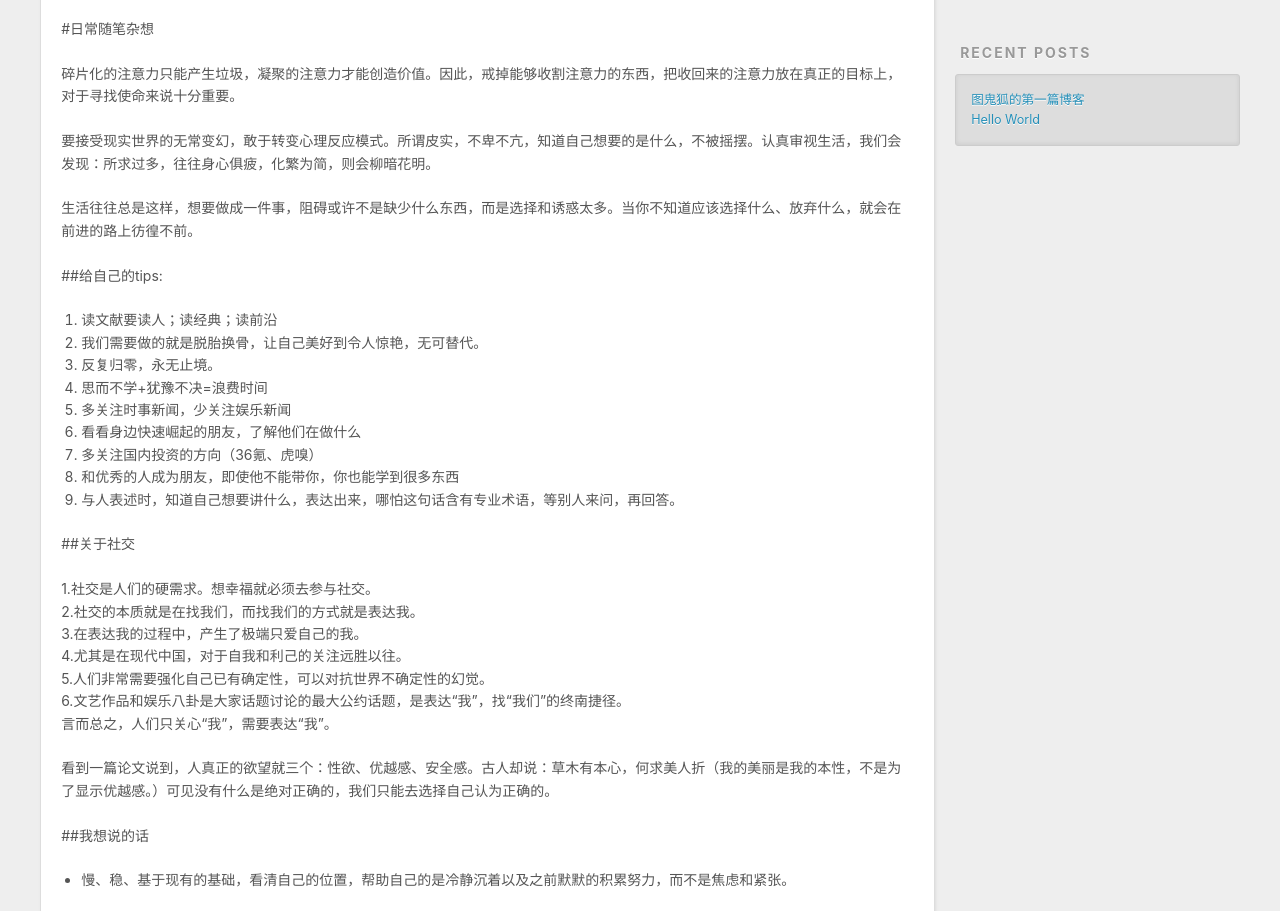
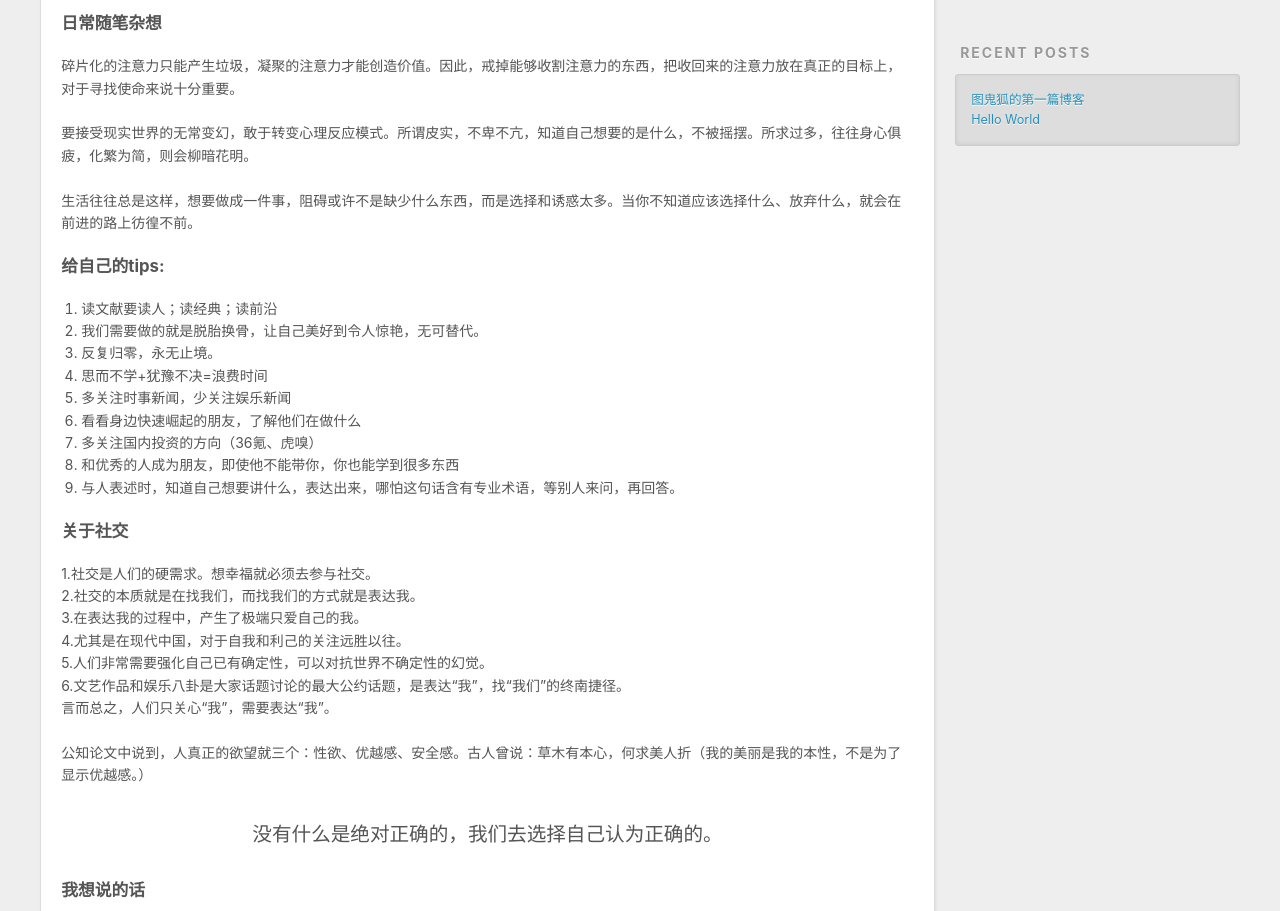
Before and after one commit to yhhhygge/yhhhygge.github.io, a plain HTML site: page index.html in a window 1280 px wide. Shown: the part 435-1346 px from the top of the page. Drawn offline with nearby package versions, Linux system fonts and the light colour scheme.

Commit message:
Site updated: 2020-06-22 14:57:54

```diff
--- a/index.html
+++ b/index.html
@@ -86,12 +86,10 @@
 
     <div class="article-entry" itemprop="articleBody">
 
-        <p>#日常随笔杂想</p>
-<p>碎片化的注意力只能产生垃圾，凝聚的注意力才能创造价值。因此，戒掉能够收割注意力的东西，把收回来的注意力放在真正的目标上，对于寻找使命来说十分重要。</p>
-<p>要接受现实世界的无常变幻，敢于转变心理反应模式。所谓皮实，不卑不亢，知道自己想要的是什么，不被摇摆。认真审视生活，我们会发现：所求过多，往往身心俱疲，化繁为简，则会柳暗花明。</p>
+        <h4 id="日常随笔杂想"><a href="#日常随笔杂想" class="headerlink" title="日常随笔杂想"></a>日常随笔杂想</h4><p>碎片化的注意力只能产生垃圾，凝聚的注意力才能创造价值。因此，戒掉能够收割注意力的东西，把收回来的注意力放在真正的目标上，对于寻找使命来说十分重要。</p>
+<p>要接受现实世界的无常变幻，敢于转变心理反应模式。所谓皮实，不卑不亢，知道自己想要的是什么，不被摇摆。所求过多，往往身心俱疲，化繁为简，则会柳暗花明。</p>
 <p>生活往往总是这样，想要做成一件事，阻碍或许不是缺少什么东西，而是选择和诱惑太多。当你不知道应该选择什么、放弃什么，就会在前进的路上彷徨不前。</p>
-<p>##给自己的tips:</p>
-<ol>
+<h4 id="给自己的tips"><a href="#给自己的tips" class="headerlink" title="给自己的tips:"></a>给自己的tips:</h4><ol>
 <li>读文献要读人；读经典；读前沿</li>
 <li>我们需要做的就是脱胎换骨，让自己美好到令人惊艳，无可替代。</li>
 <li>反复归零，永无止境。</li>
@@ -102,11 +100,12 @@
 <li>和优秀的人成为朋友，即使他不能带你，你也能学到很多东西</li>
 <li>与人表述时，知道自己想要讲什么，表达出来，哪怕这句话含有专业术语，等别人来问，再回答。</li>
 </ol>
-<p>##关于社交</p>
-<p>1.社交是人们的硬需求。想幸福就必须去参与社交。<br>2.社交的本质就是在找我们，而找我们的方式就是表达我。<br>3.在表达我的过程中，产生了极端只爱自己的我。<br>4.尤其是在现代中国，对于自我和利己的关注远胜以往。<br>5.人们非常需要强化自己已有确定性，可以对抗世界不确定性的幻觉。<br>6.文艺作品和娱乐八卦是大家话题讨论的最大公约话题，是表达“我”，找“我们”的终南捷径。<br>言而总之，人们只关心“我”，需要表达“我”。</p>
-<p>看到一篇论文说到，人真正的欲望就三个：性欲、优越感、安全感。古人却说：草木有本心，何求美人折（我的美丽是我的本性，不是为了显示优越感。）可见没有什么是绝对正确的，我们只能去选择自己认为正确的。</p>
-<p>##我想说的话</p>
-<ul>
+<h4 id="关于社交"><a href="#关于社交" class="headerlink" title="关于社交"></a>关于社交</h4><p>1.社交是人们的硬需求。想幸福就必须去参与社交。<br>2.社交的本质就是在找我们，而找我们的方式就是表达我。<br>3.在表达我的过程中，产生了极端只爱自己的我。<br>4.尤其是在现代中国，对于自我和利己的关注远胜以往。<br>5.人们非常需要强化自己已有确定性，可以对抗世界不确定性的幻觉。<br>6.文艺作品和娱乐八卦是大家话题讨论的最大公约话题，是表达“我”，找“我们”的终南捷径。<br>言而总之，人们只关心“我”，需要表达“我”。</p>
+<p> 公知论文中说到，人真正的欲望就三个：性欲、优越感、安全感。古人曾说：草木有本心，何求美人折（我的美丽是我的本性，不是为了显示优越感。）</p>
+<blockquote>
+<p>没有什么是绝对正确的，我们去选择自己认为正确的。</p>
+</blockquote>
+<h4 id="我想说的话"><a href="#我想说的话" class="headerlink" title="我想说的话"></a>我想说的话</h4><ul>
 <li><p>慢、稳、基于现有的基础，看清自己的位置，帮助自己的是冷静沉着以及之前默默的积累努力，而不是焦虑和紧张。</p>
 </li>
 <li><p>船到桥头自然直，跟随内心的声音。</p>
@@ -122,7 +121,7 @@
 
     </div>
     <footer class="article-footer">
-      <a data-url="http://yoursite.com/2020/06/21/%E5%9B%BE%E9%AC%BC%E7%8B%90%E7%9A%84%E7%AC%AC%E4%B8%80%E7%AF%87%E5%8D%9A%E5%AE%A2/" data-id="ckbnwvx9y0001sh7a4ibne5kr" class="article-share-link">Share</a>
+      <a data-url="http://yoursite.com/2020/06/21/%E5%9B%BE%E9%AC%BC%E7%8B%90%E7%9A%84%E7%AC%AC%E4%B8%80%E7%AF%87%E5%8D%9A%E5%AE%A2/" data-id="ckbq5bf0j0001ca7a5qf7ac30" class="article-share-link">Share</a>
 
 
     </footer>
@@ -171,7 +170,7 @@
 
     </div>
     <footer class="article-footer">
-      <a data-url="http://yoursite.com/2020/06/21/hello-world/" data-id="ckbnwvx9u0000sh7af45gbyw3" class="article-share-link">Share</a>
+      <a data-url="http://yoursite.com/2020/06/21/hello-world/" data-id="ckbq5bf0e0000ca7a5jk58oie" class="article-share-link">Share</a>
 
 
     </footer>
```
Also changed, not shown: 2020/06/21/hello-world/index.html (+1 -1 lines), 2020/06/21/图鬼狐的第一篇博客/index.html (+13 -14 lines).
